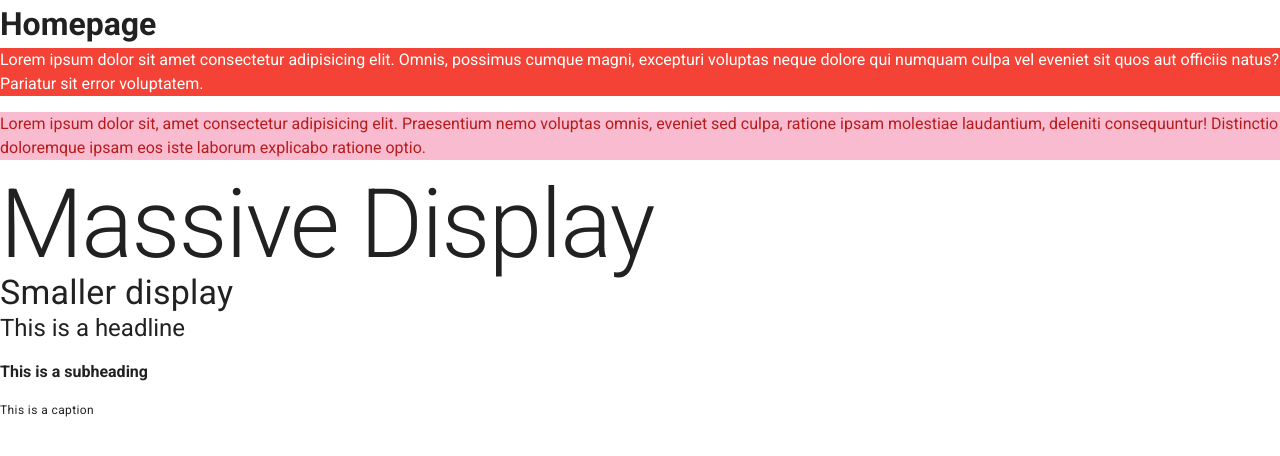
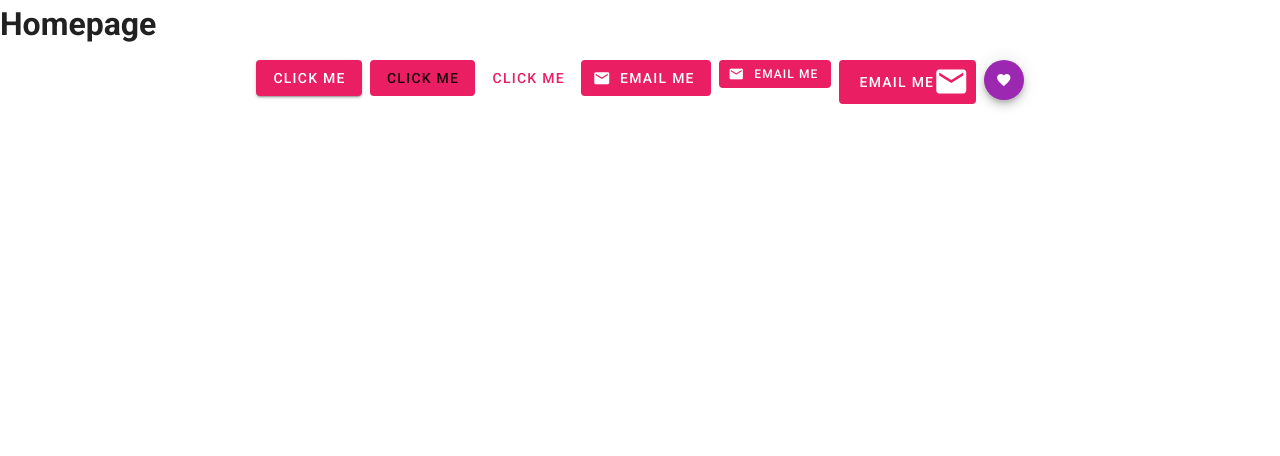
Before and after one commit to crhwebdev-courses/todo-ninja, a Vue app: page / in a window 1280 px wide. Shown: the top 456 px of the page. Built offline with nearby package versions, Linux system fonts and the light colour scheme.

Commit message:
Add several styles of buttons to Home view

```diff
--- a/src/views/Home.vue
+++ b/src/views/Home.vue
@@ -1,24 +1,35 @@
 <template>
   <div class="home">
     <h1>Homepage</h1>
-    <p class="red white--text">
-      Lorem ipsum dolor sit amet consectetur adipisicing elit. Omnis, possimus
-      cumque magni, excepturi voluptas neque dolore qui numquam culpa vel
-      eveniet sit quos aut officiis natus? Pariatur sit error voluptatem.
-    </p>
-    <p class="pink lighten-4 red--text text--darken-4">
-      Lorem ipsum dolor sit, amet consectetur adipisicing elit. Praesentium nemo
-      voluptas omnis, eveniet sed culpa, ratione ipsam molestiae laudantium,
-      deleniti consequuntur! Distinctio doloremque ipsam eos iste laborum
-      explicabo ratione optio.
-    </p>
-    <h1 class="display-4">Massive Display</h1>
-    <h4 class="display-1">Smaller display</h4>
-    <p class="headline">This is a headline</p>
-    <p class="subheading font-weight-bold">This is a subheading</p>
-    <p class="caption">This is a caption</p>
+    <div class="container">
+      <v-btn class="pink white--text mr-2">click me</v-btn>
+      <v-btn depressed color="pink">click me</v-btn>
+      <v-btn text color="pink">click me</v-btn>
+      <v-btn depressed class="pink white--text mr-2">
+        <v-icon left>mdi-email</v-icon>
+        <span>EMAIL ME</span>
+      </v-btn>
+      <v-btn small depressed class="pink white--text mr-2">
+        <v-icon left small>mdi-email</v-icon>
+        <span>EMAIL ME</span>
+      </v-btn>
+      <v-btn large depressed class="pink white--text mr-2">
+        <span>EMAIL ME</span>
+        <v-icon right large>mdi-email</v-icon>
+      </v-btn>
+      <v-btn fab small dark color="purple">
+        <v-icon small>mdi-heart</v-icon>
+      </v-btn>
+    </div>
   </div>
 </template>
 <script>
 export default {};
 </script>
+<style>
+.container {
+  display: flex;
+  flex-wrap: nowrap;
+  justify-content: center;
+}
+</style>
```
